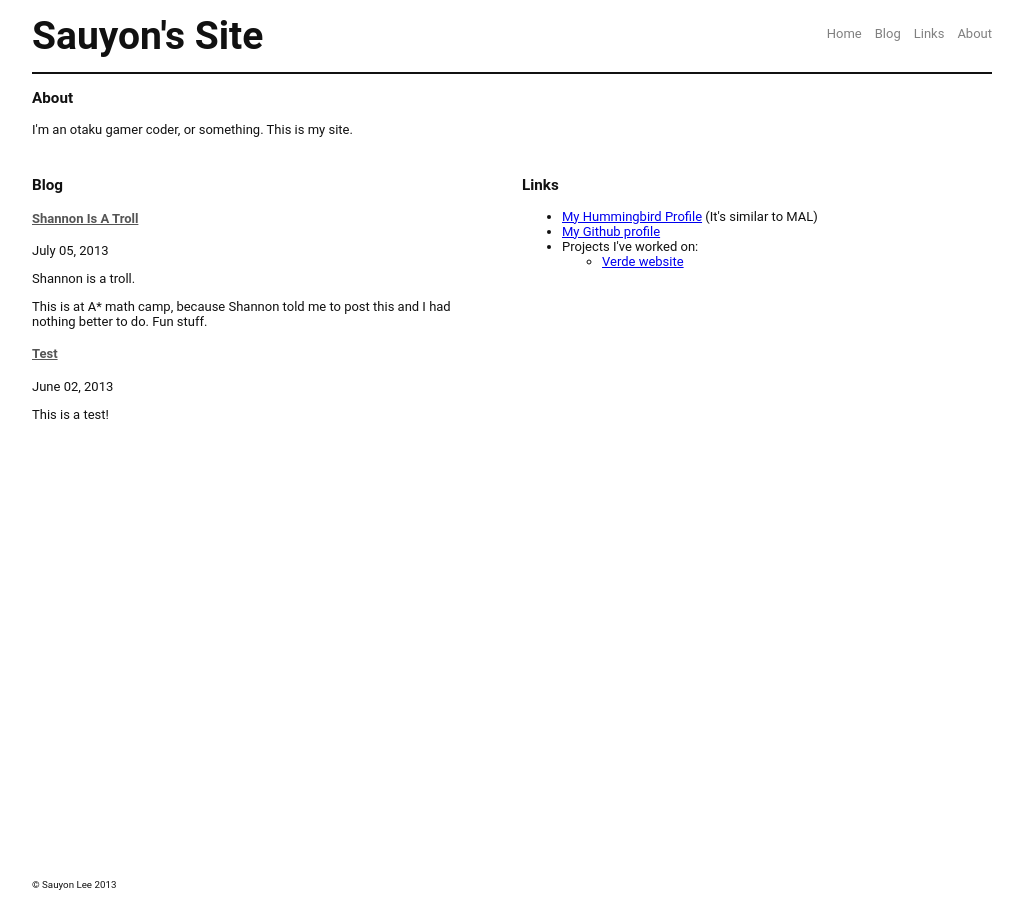
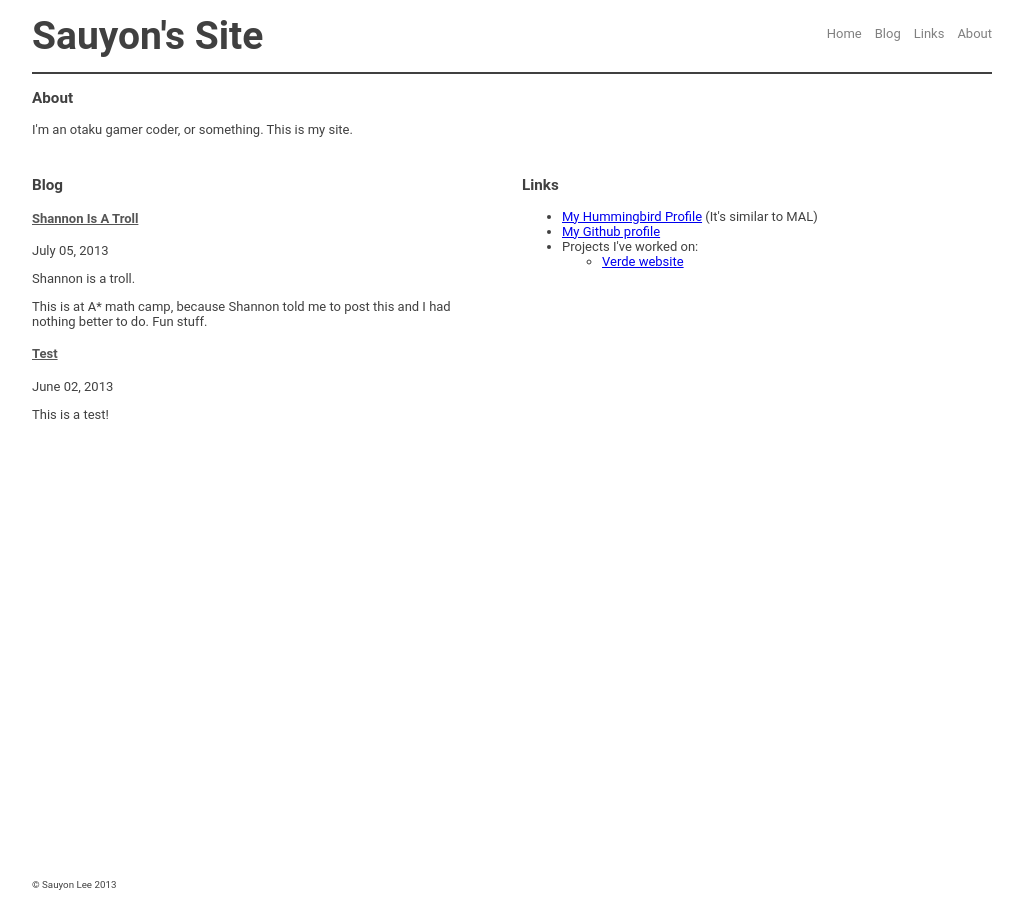
Before and after one commit to sauyon/sauyon.github.io, a Jekyll site: the page built from index.html, in a window 1280 px wide. Shown: the whole page, without its empty margins (128-1151 px from the left). Built offline with Jekyll 4.4.1, drawn with Linux system fonts in a browser that asks for light colours.

Commit message:
font color issue?

```diff
--- a/css/style.css
+++ b/css/style.css
@@ -5,7 +5,7 @@
 body {
 	width: 960px;
 	margin: 0 auto;
-	color: #111;
+	color: #404040;
 	font: 13px Roboto, arial, sans-serif;
 }
 
```
